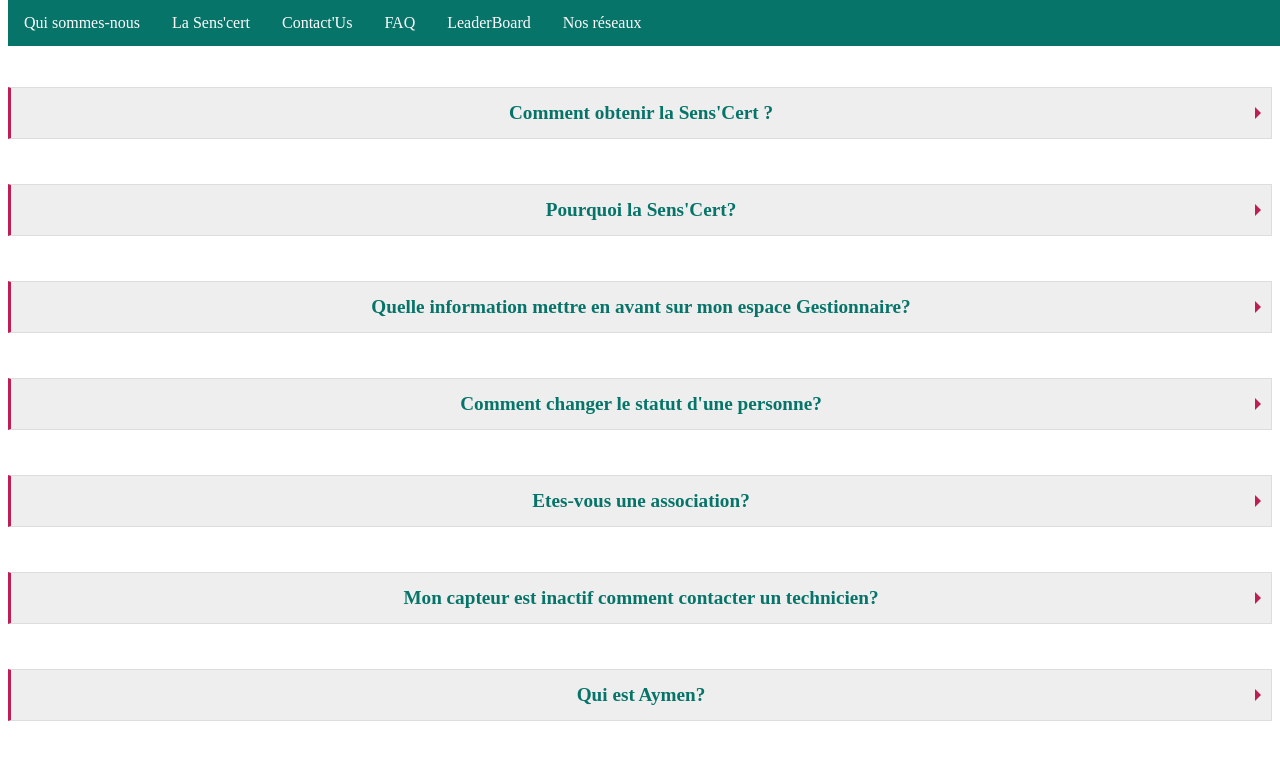
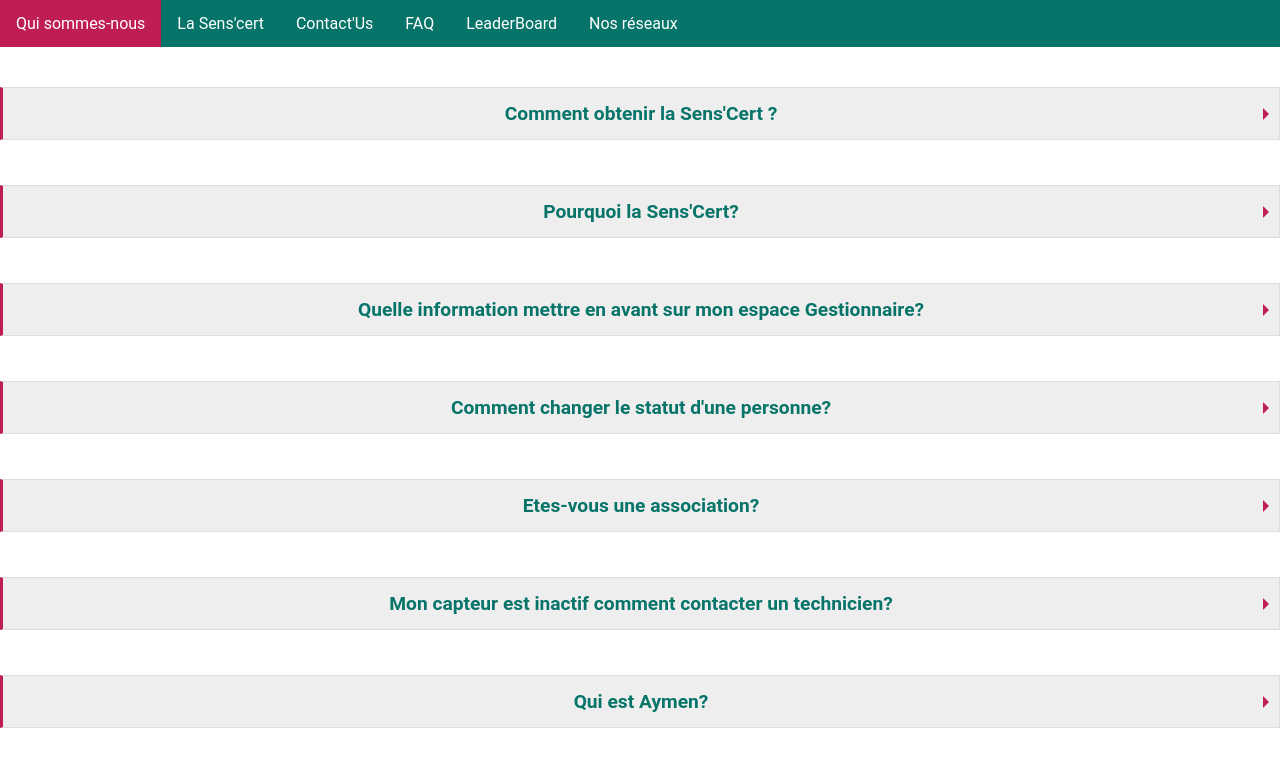
Before and after one commit to arthurpochart/Sens-Us, a PHP site: page /HTML-CSS/FAQ.html in a window 1280 px wide. Shown: the top 767 px of the page. Run offline with PHP 8.4, Linux system fonts and the light colour scheme.

Commit message:
alban again

```diff
--- a/HTML-CSS/FAQ.css
+++ b/HTML-CSS/FAQ.css
@@ -1,3 +1,12 @@
+/*class pour avoir la bonne police et sans l'ecartement en haut à gauche de la page*/
+.background{
+        background: #ffffff;
+        font-family: 'Roboto', sans-serif;
+      padding: 0;
+      margin: 0;
+    }
+
+
 /* Espacement entre les questions */
 .faq-section{
         margin: 45px 0;
--- a/HTML-CSS/FAQ.html
+++ b/HTML-CSS/FAQ.html
@@ -9,7 +9,7 @@
     <title>Document</title>
 </head>
 
-<body>
+<body class="background"> <!--J'ai (Alban) modifié ça pour avoir bonne police-->
     <div class="nav">
         <ul>
             <li><a class="active" href="#lienurlqui...">Qui sommes-nous</a></li>
--- a/HTML-CSS/NosReseaux.html
+++ b/HTML-CSS/NosReseaux.html
@@ -22,4 +22,7 @@
             <li><a href="#l">Nos réseaux</a></li>
         </ul>
     </div>
+    <header class="header">
+        <h1>Nous contacter !</h1>
+    </header>
 </body>
```
Also changed, not shown: HTML-CSS/NosReseaux.css (+14 -0 lines). Lines whose indentation alone changed are shown as unchanged.
